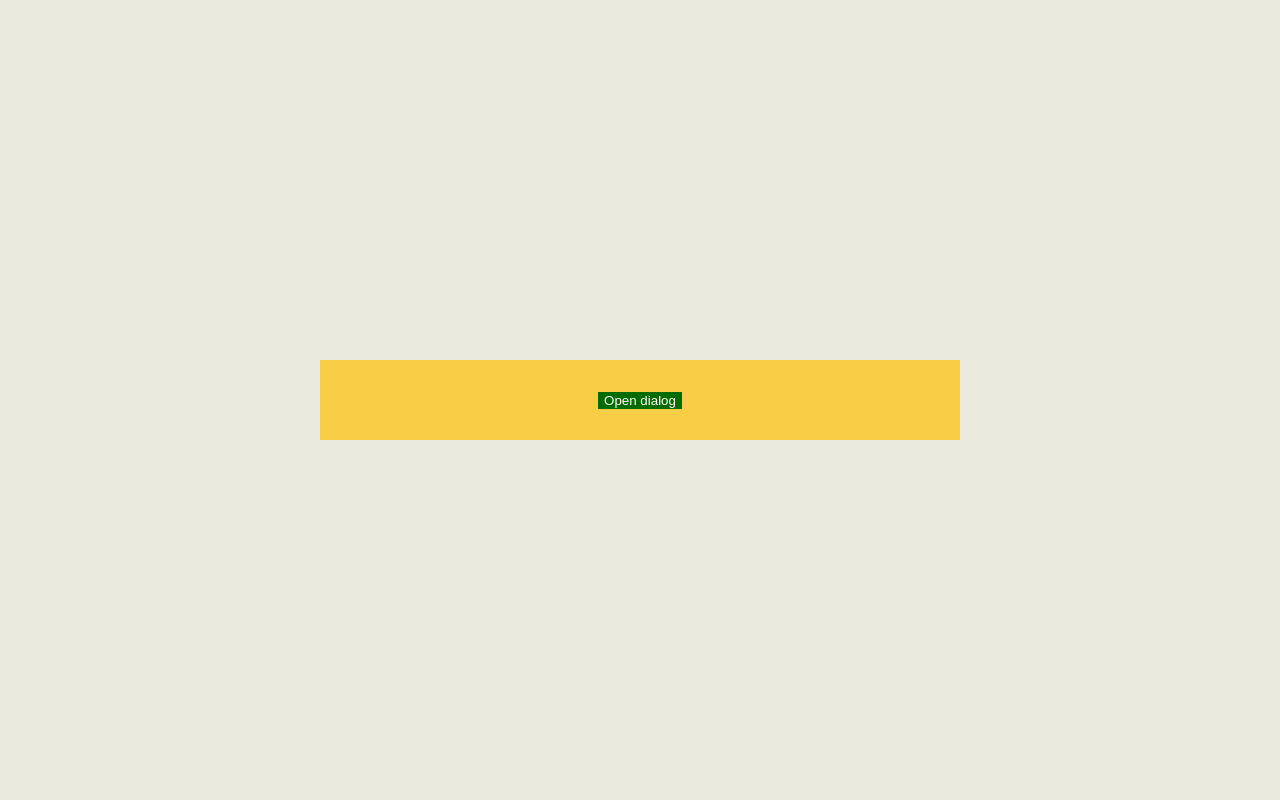
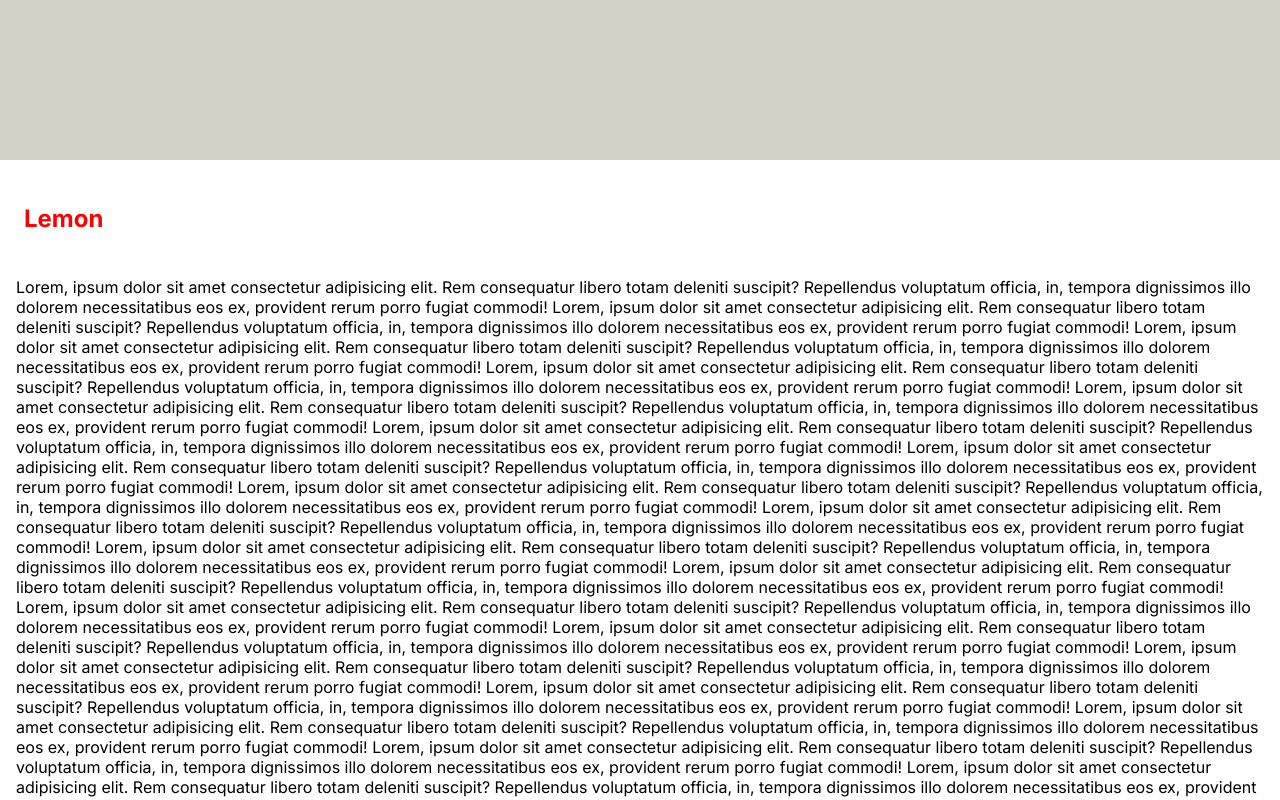
Before and after one commit to wesleycoder/dialog, a React (Vite) app: page / in a window 1280 px wide. Both pictures are taken after a click on the button "Open dialog". Built offline with nearby package versions, Linux system fonts and the light colour scheme.

Commit message:
feat(Dialog): open modal action

```diff
--- a/src/App.tsx
+++ b/src/App.tsx
@@ -1,20 +1,26 @@
+import { useRef } from 'react'
 import styles from './App.module.css'
-import { Dialog } from './components/dialog'
+import { Dialog, DialogHandle } from './components/dialog'
 
 function App() {
+  const dialogRef = useRef<DialogHandle>(null)
+
   return (
     <>
       <div className={styles.content}>
         <button
           className={styles.openDialog}
           onClick={() => {
-            // TODO: Open the dialog
-            console.log('open dialog')
+            console.log('dialogRef.current', dialogRef.current)
+            dialogRef.current?.showModal()
           }}
         >
           Open dialog
         </button>
-        <Dialog title="Lemon">
+        <Dialog
+          ref={dialogRef}
+          title="Lemon"
+        >
           Lorem, ipsum dolor sit amet consectetur adipisicing elit. Rem consequatur libero totam deleniti suscipit?
           Repellendus voluptatum officia, in, tempora dignissimos illo dolorem necessitatibus eos ex, provident rerum
           porro fugiat commodi! Lorem, ipsum dolor sit amet consectetur adipisicing elit. Rem consequatur libero totam
--- a/src/components/dialog/dialog.tsx
+++ b/src/components/dialog/dialog.tsx
@@ -1,4 +1,4 @@
-import { PropsWithChildren, ReactNode } from 'react'
+import { ForwardedRef, forwardRef, PropsWithChildren, ReactNode, useImperativeHandle, useRef } from 'react'
 import styles from './dialog.module.css'
 
 type DialogProps = PropsWithChildren<{ title: ReactNode }>
@@ -7,11 +7,34 @@ export type DialogHandle = {
   showModal(): void
 } & Partial<HTMLDialogElement>
 
-export const Dialog = ({ title, children }: DialogProps) => {
+const DialogComponent = ({ title, children }: DialogProps, _ref: ForwardedRef<DialogHandle>) => {
+  const dialogRef = useRef<HTMLDialogElement>(null)
+  useImperativeHandle(
+    _ref,
+    () => ({
+      showModal() {
+        if (dialogRef.current) {
+          dialogRef.current.showModal()
+        }
+      },
+      close() {
+        if (dialogRef.current) {
+          dialogRef.current.close()
+        }
+      },
+    }),
+    []
+  )
+
   return (
-    <dialog className={styles.dialog}>
+    <dialog
+      ref={dialogRef}
+      className={styles.dialog}
+    >
       <h2 className={styles.title}>{title}</h2>
       <div className={styles.content}>{children}</div>
     </dialog>
   )
 }
+
+export const Dialog = forwardRef(DialogComponent)
```
